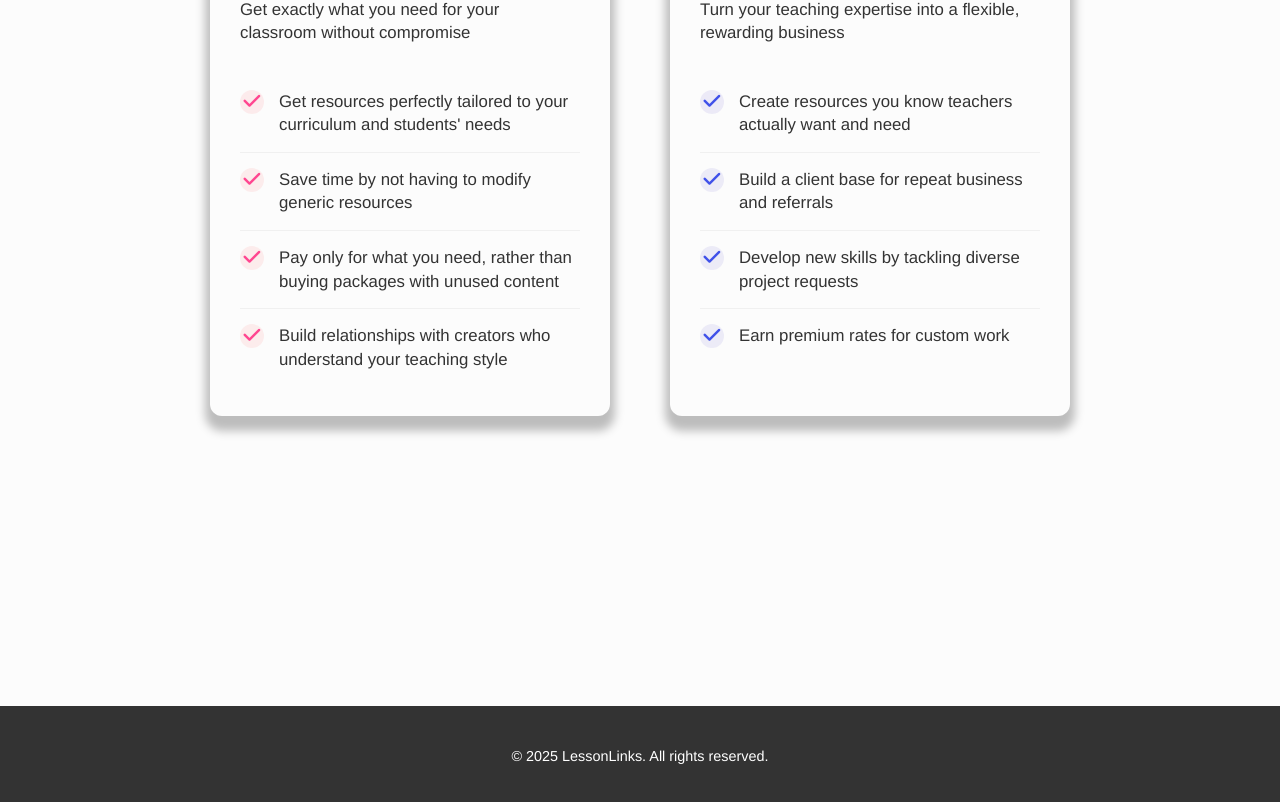
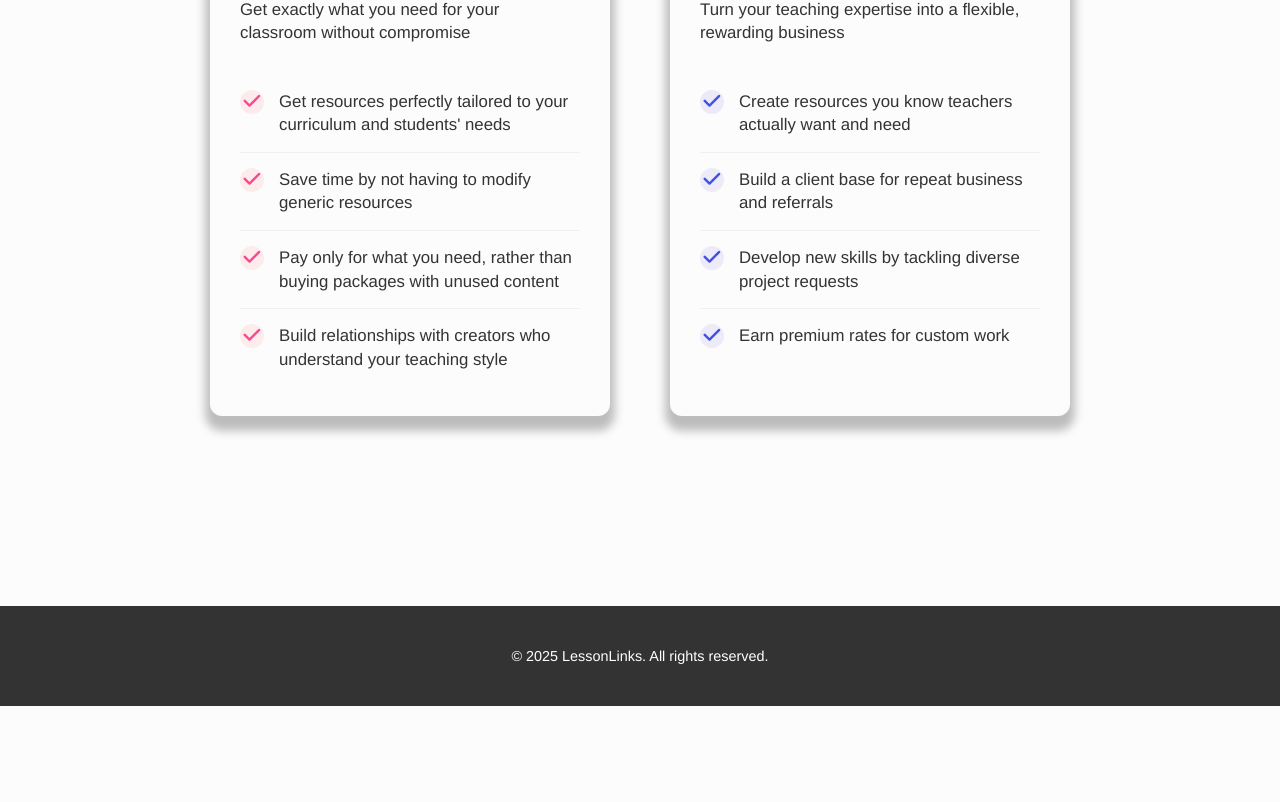
Before and after one commit to JoleneKearse/lessonLinks, a React (Vite) app in the folder client/: page / in a window 1280 px wide. Shown: the part 2428-3230 px from the top of the page. After the commit the page ends 3134 px from the top, so only its background shows below. Built offline with nearby package versions, Linux system fonts and the light colour scheme.

Commit message:
Fix footer margin

```diff
--- a/client/src/components/Footer/Footer.css
+++ b/client/src/components/Footer/Footer.css
@@ -7,7 +7,7 @@ footer {
   position: relative;
   left: 50%;
   transform: translateX(-50%);
-  margin-top: 200px;
+  margin-top: 100px;
   box-sizing: border-box;
 }
 
```
